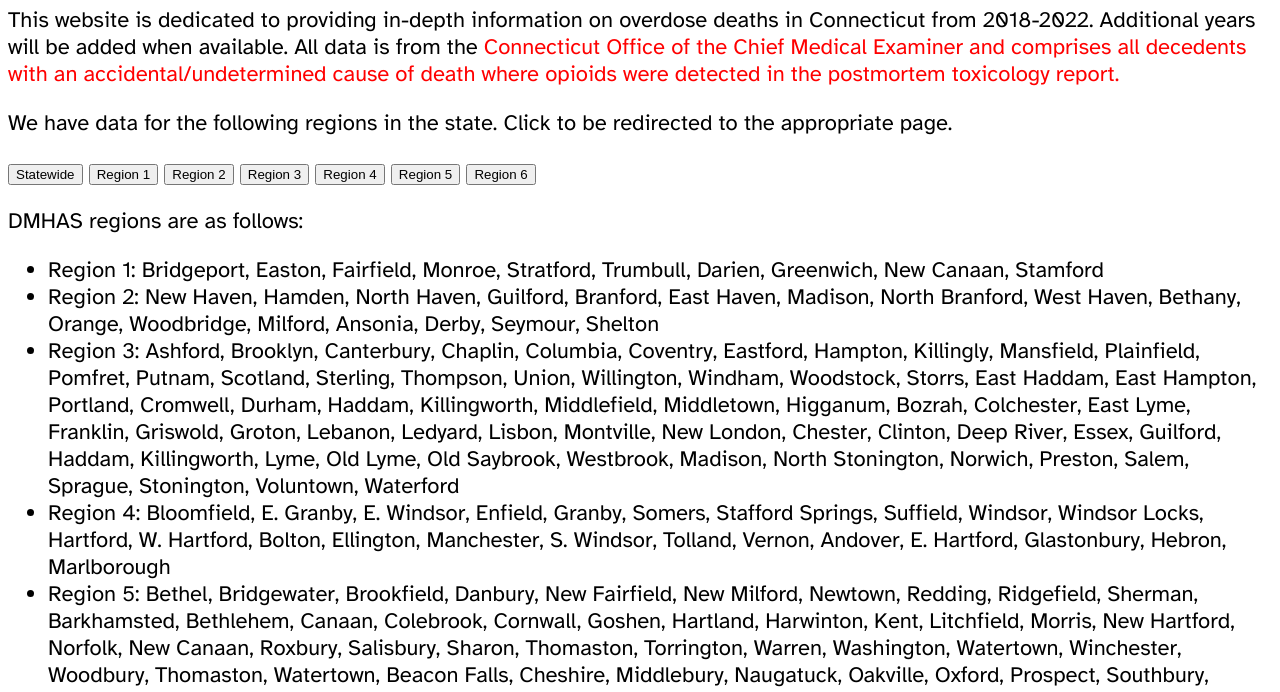
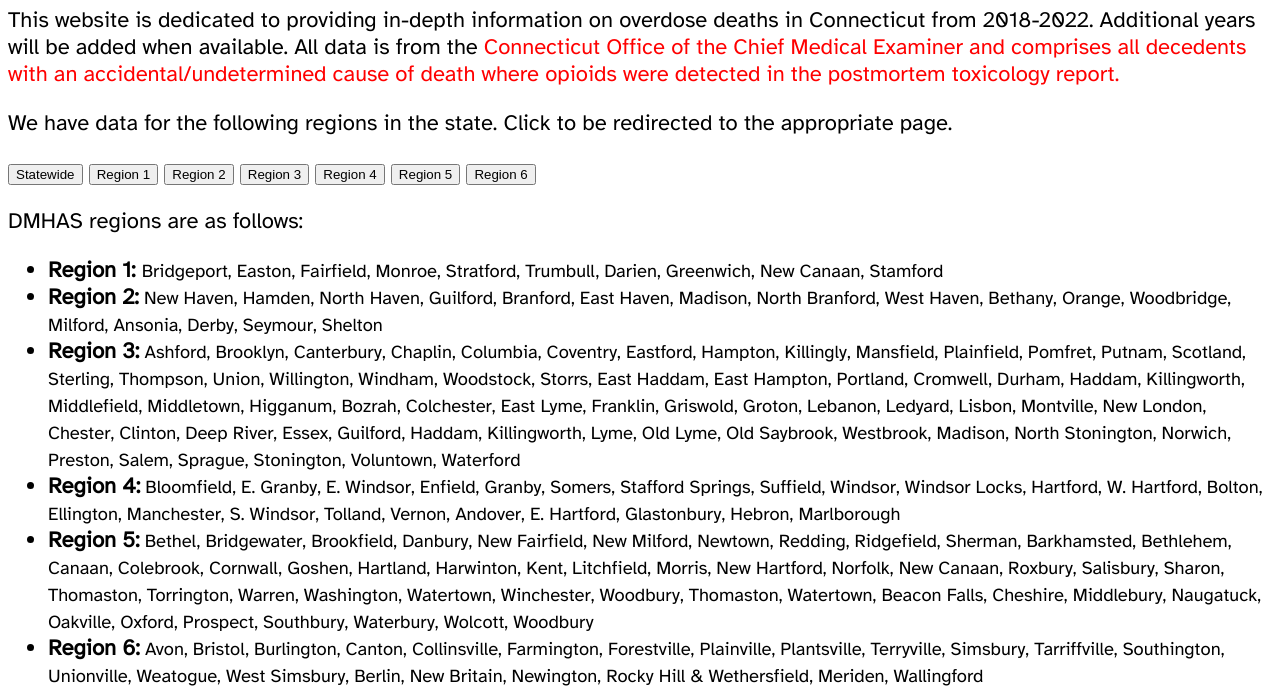
Before and after one commit to ctoverdosedeath/ctoverdosedeath.github.io, a plain HTML site: page index.html in a window 1280 px wide. Shown: the part 90-782 px from the top of the page. Drawn offline with Linux system fonts and the light colour scheme.

Commit message:
Update index.html

```diff
--- a/index.html
+++ b/index.html
@@ -77,33 +77,33 @@ div.b {
 
 <p>DMHAS regions are as follows:</p>
 <ul>
-  <li>Region 1: Bridgeport, Easton, Fairfield, Monroe, Stratford, Trumbull, Darien, Greenwich, New Canaan, Stamford </li>
+  <li><b>Region 1:</b> <small>Bridgeport, Easton, Fairfield, Monroe, Stratford, Trumbull, Darien, Greenwich, New Canaan, Stamford </small></li>
 
-  <li>Region 2: New Haven, Hamden, North Haven, Guilford, Branford, East Haven, Madison, North Branford, West
-Haven, Bethany, Orange, Woodbridge, Milford, Ansonia, Derby, Seymour, Shelton </li>
+  <li><b>Region 2:</b><small> New Haven, Hamden, North Haven, Guilford, Branford, East Haven, Madison, North Branford, West
+Haven, Bethany, Orange, Woodbridge, Milford, Ansonia, Derby, Seymour, Shelton </small></li>
 
-  <li>Region 3: Ashford, Brooklyn, Canterbury, Chaplin, Columbia, Coventry, Eastford, Hampton, Killingly, Mansfield,
+  <li><b>Region 3:</b><small> Ashford, Brooklyn, Canterbury, Chaplin, Columbia, Coventry, Eastford, Hampton, Killingly, Mansfield,
 Plainfield, Pomfret, Putnam, Scotland, Sterling, Thompson, Union, Willington, Windham, Woodstock,
 Storrs, East Haddam, East Hampton, Portland, Cromwell, Durham, Haddam, Killingworth, Middlefield,
 Middletown, Higganum, Bozrah, Colchester, East Lyme, Franklin, Griswold, Groton, Lebanon, Ledyard,
 Lisbon, Montville, New London, Chester, Clinton, Deep River, Essex, Guilford, Haddam, Killingworth,
 Lyme, Old Lyme, Old Saybrook, Westbrook, Madison, North Stonington, Norwich, Preston, Salem,
-Sprague, Stonington, Voluntown, Waterford</li>
+Sprague, Stonington, Voluntown, Waterford </small></li>
 
-  <li>Region 4: Bloomfield, E. Granby, E. Windsor, Enfield, Granby, Somers, Stafford Springs, Suffield, Windsor, Windsor
+  <li><b>Region 4:</b><small> Bloomfield, E. Granby, E. Windsor, Enfield, Granby, Somers, Stafford Springs, Suffield, Windsor, Windsor
 Locks, Hartford, W. Hartford, Bolton, Ellington, Manchester, S. Windsor, Tolland, Vernon, Andover, E.
-Hartford, Glastonbury, Hebron, Marlborough</li>
+Hartford, Glastonbury, Hebron, Marlborough</small></li>
 
-  <li>Region 5: Bethel, Bridgewater, Brookfield, Danbury, New Fairfield, New Milford, Newtown, Redding, Ridgefield,
+  <li><b>Region 5:</b><small> Bethel, Bridgewater, Brookfield, Danbury, New Fairfield, New Milford, Newtown, Redding, Ridgefield,
 Sherman, Barkhamsted, Bethlehem, Canaan, Colebrook, Cornwall, Goshen, Hartland, Harwinton, Kent,
 Litchfield, Morris, New Hartford, Norfolk, New Canaan, Roxbury, Salisbury, Sharon, Thomaston,
 Torrington, Warren, Washington, Watertown, Winchester, Woodbury, Thomaston, Watertown, Beacon
 Falls, Cheshire, Middlebury, Naugatuck, Oakville, Oxford, Prospect, Southbury, Waterbury, Wolcott,
-Woodbury</li>
+Woodbury </small></li>
 
-  <li>Region 6: Avon, Bristol, Burlington, Canton, Collinsville, Farmington, Forestville, Plainville, Plantsville, Terryville,
+  <li><b>Region 6:</b><small> Avon, Bristol, Burlington, Canton, Collinsville, Farmington, Forestville, Plainville, Plantsville, Terryville,
 Simsbury, Tarriffville, Southington, Unionville, Weatogue, West Simsbury, Berlin, New Britain,
-Newington, Rocky Hill &amp; Wethersfield, Meriden, Wallingford</li>
+Newington, Rocky Hill &amp; Wethersfield, Meriden, Wallingford </small></li>
 </ul>
 
 <p style="font-size: 20px">This website uses <a href="https://brailleinstitute.org/freefont">Atkinson Hyperlegible</a>, a free font specifically designed for low-vision readers.
```
